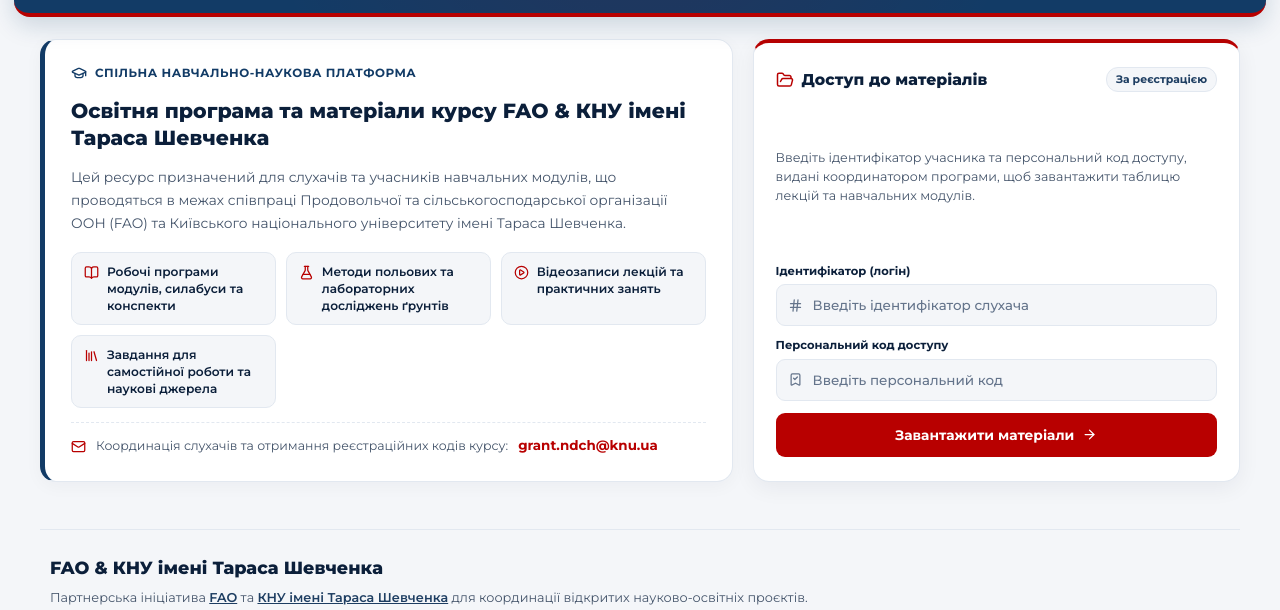
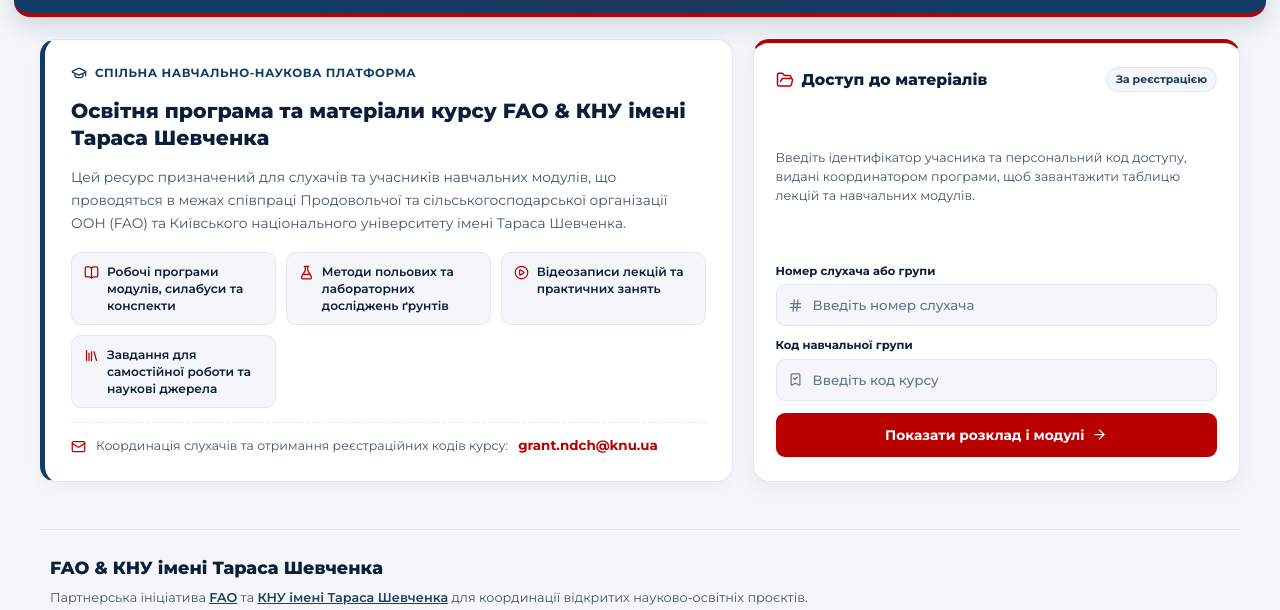
Before and after one commit to fao-tsnuk/k, a plain HTML site: page index.html in a window 1280 px wide. Shown: the part 174-784 px from the top of the page. Drawn offline with nearby package versions, Linux system fonts and the light colour scheme.

Commit message:
Update labels and messages for user login section

```diff
--- a/index.html
+++ b/index.html
@@ -1040,14 +1040,14 @@
         badgePortal: "Доступ до матеріалів",
         manualRegPill: "За реєстрацією",
         accessHelperDesc: "Введіть ідентифікатор учасника та персональний код доступу, видані координатором програми, щоб завантажити таблицю лекцій та навчальних модулів.",
-        labelId: "Ідентифікатор (логін)",
-        labelCode: "Персональний код доступу",
-        loginPlaceholder: "Введіть ідентифікатор слухача",
-        codePlaceholder: "Введіть персональний код",
-        btnOpenMaterials: "Завантажити матеріали",
-        btnVerifying: "Завантаження...",
-        msgFillAll: "Введіть ідентифікатор слухача та персональний код доступу!",
-        msgLoginError: "Запис учасника не знайдено в базі курсу або код доступу не збігається!",
+        labelId: "Номер слухача або групи",
+        labelCode: "Код навчальної групи",
+        loginPlaceholder: "Введіть номер слухача",
+        codePlaceholder: "Введіть код курсу",
+        btnOpenMaterials: "Показати розклад і модулі",
+        btnVerifying: "Пошук у базі курсу...",
+        msgFillAll: "Введіть номер слухача та код навчальної групи!",
+        msgLoginError: "Запис не знайдено в базі курсу. Перевірте введені значення.",
         msgFetchError: "Не вдалося завантажити матеріали. Перевірте з'єднання з мережею.",
         searchPlaceholder: "Шукати лекцію, модуль, лектора або тему...",
         floatingSearchPlaceholder: "Пошук модуля/лекції...",
```
